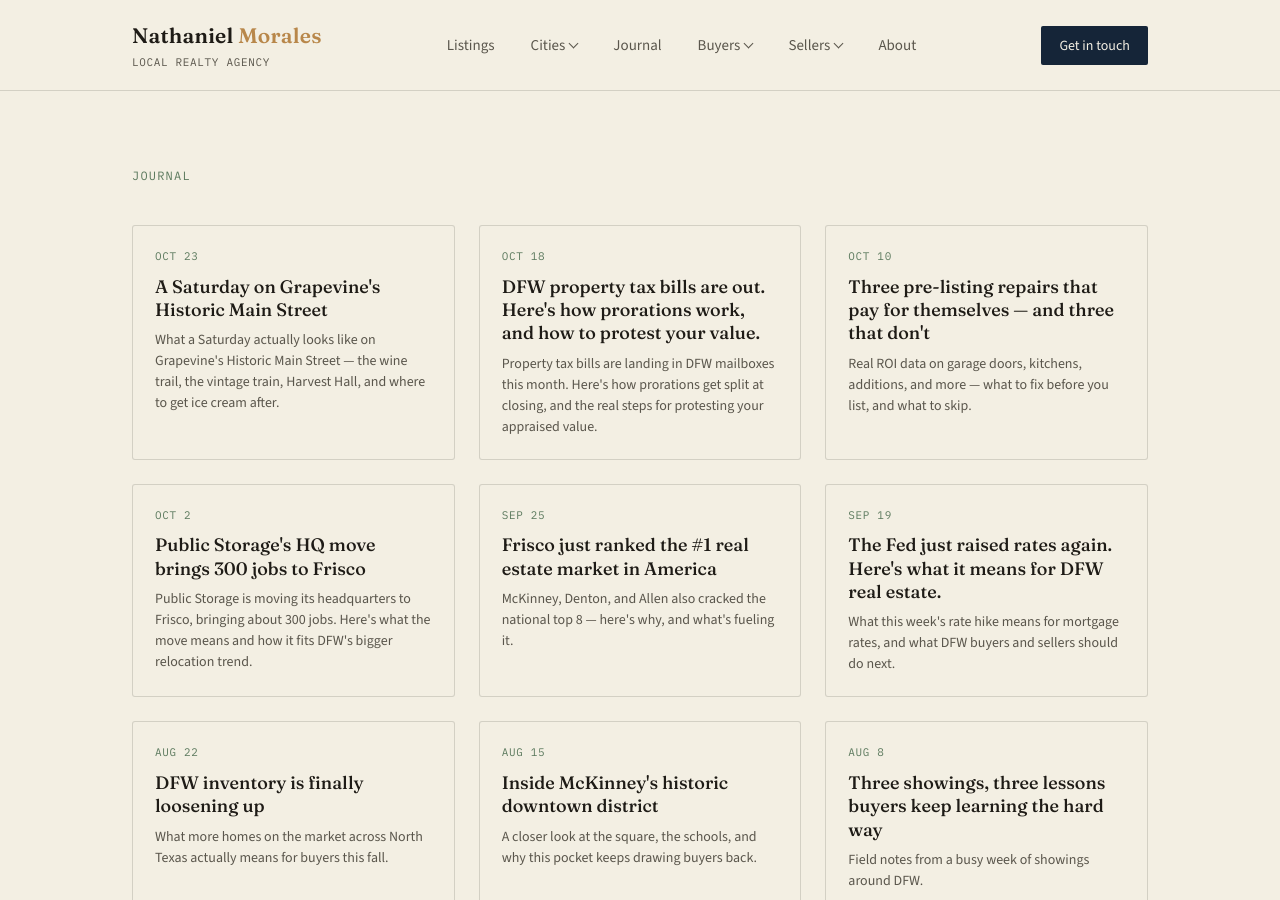
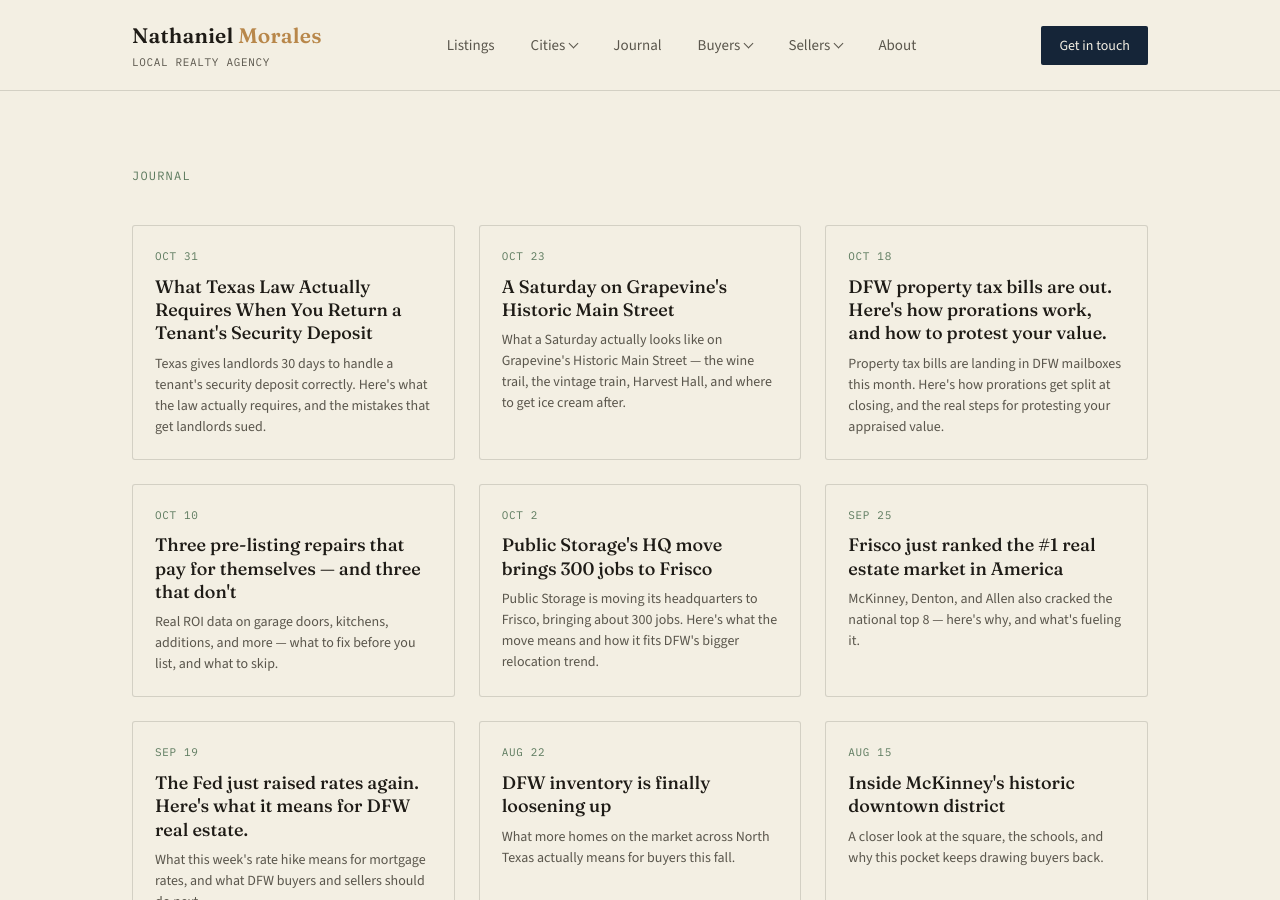
Before and after one commit to nathanielmorales7/deedanddoor, a Jekyll site: the page journal.html, which Jekyll copies as it is, in a window 1280 px wide and 900 px high. Built offline with Jekyll 4.4.1, drawn with Linux system fonts in a browser that asks for light colours.

Commit message:
Add blog card for security deposit law article

```diff
--- a/journal.html
+++ b/journal.html
@@ -129,6 +129,11 @@
   <section class="journal-feed">
     <div class="wrap">
       <div class="blog-grid">
+        <a class="blog-card" href="journal-security-deposit-law.html">
+          <div class="blog-date">Oct 31</div>
+          <h3>What Texas Law Actually Requires When You Return a Tenant's Security Deposit</h3>
+          <p>Texas gives landlords 30 days to handle a tenant's security deposit correctly. Here's what the law actually requires, and the mistakes that get landlords sued.</p>
+        </a>
         <a class="blog-card" href="journal-grapevine-main-street.html">
           <div class="blog-date">Oct 23</div>
           <h3>A Saturday on Grapevine's Historic Main Street</h3>
```
